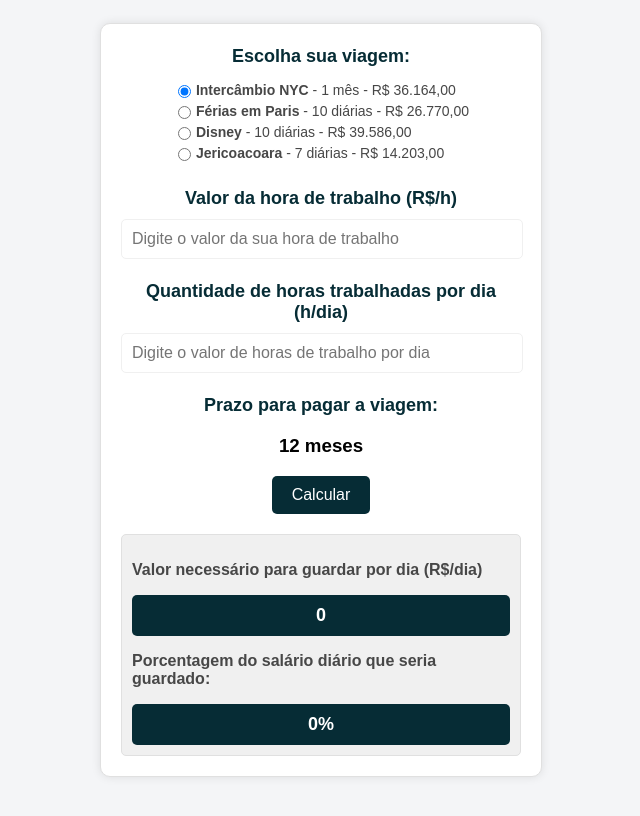
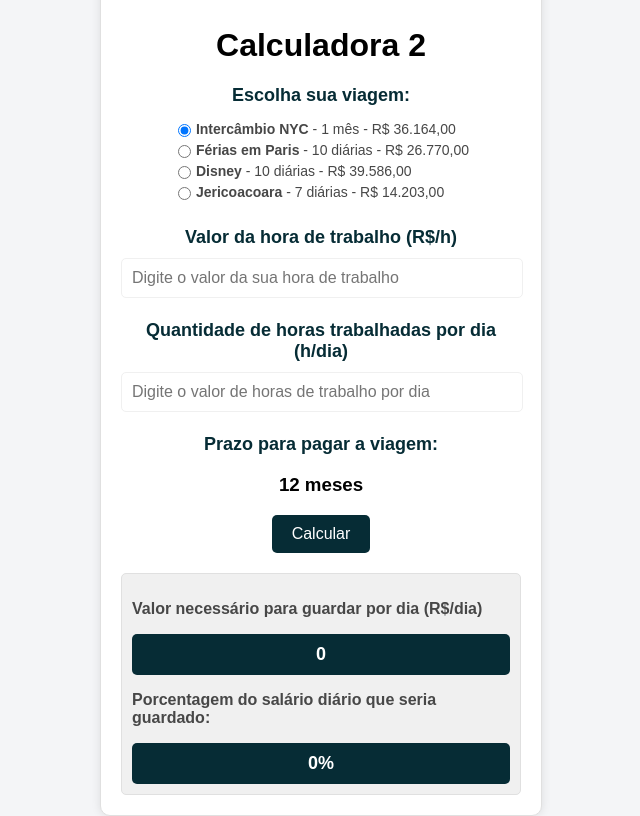
Before and after one commit to camilahorita/calculadoraViagem, a plain HTML site: page index.html in a window 1280 px wide. Shown: the whole page, without its empty margins (319-959 px from the left). Drawn offline with Linux system fonts and the light colour scheme.

Commit message:
Update index.html

```diff
--- a/index.html
+++ b/index.html
@@ -8,6 +8,7 @@
 </head>
 <body>
     <div class="container">
+        <h1>Calculadora 2</h1>
         <h2>Escolha sua viagem:</h2>
         <div class="radio-group">
             <div>
```
